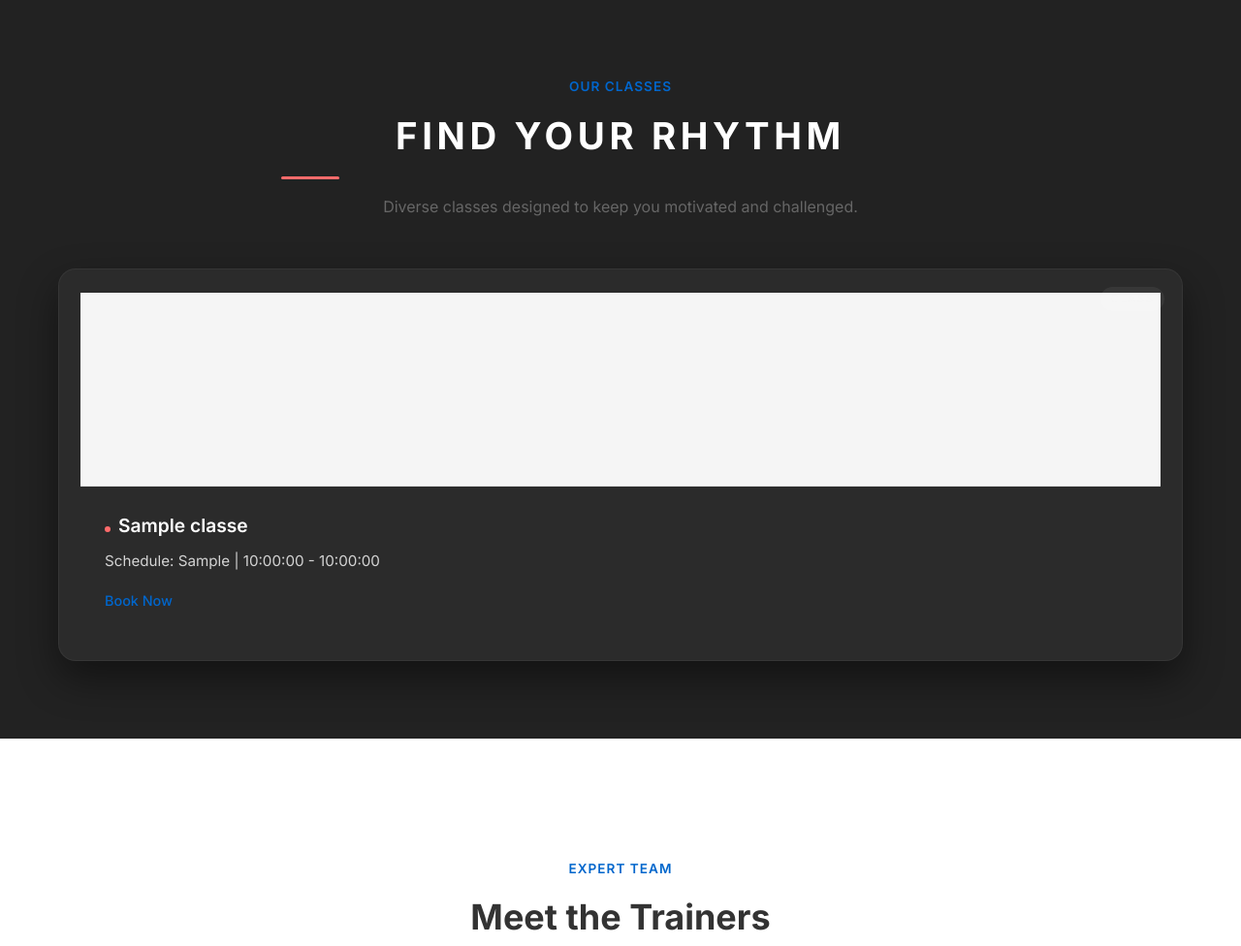
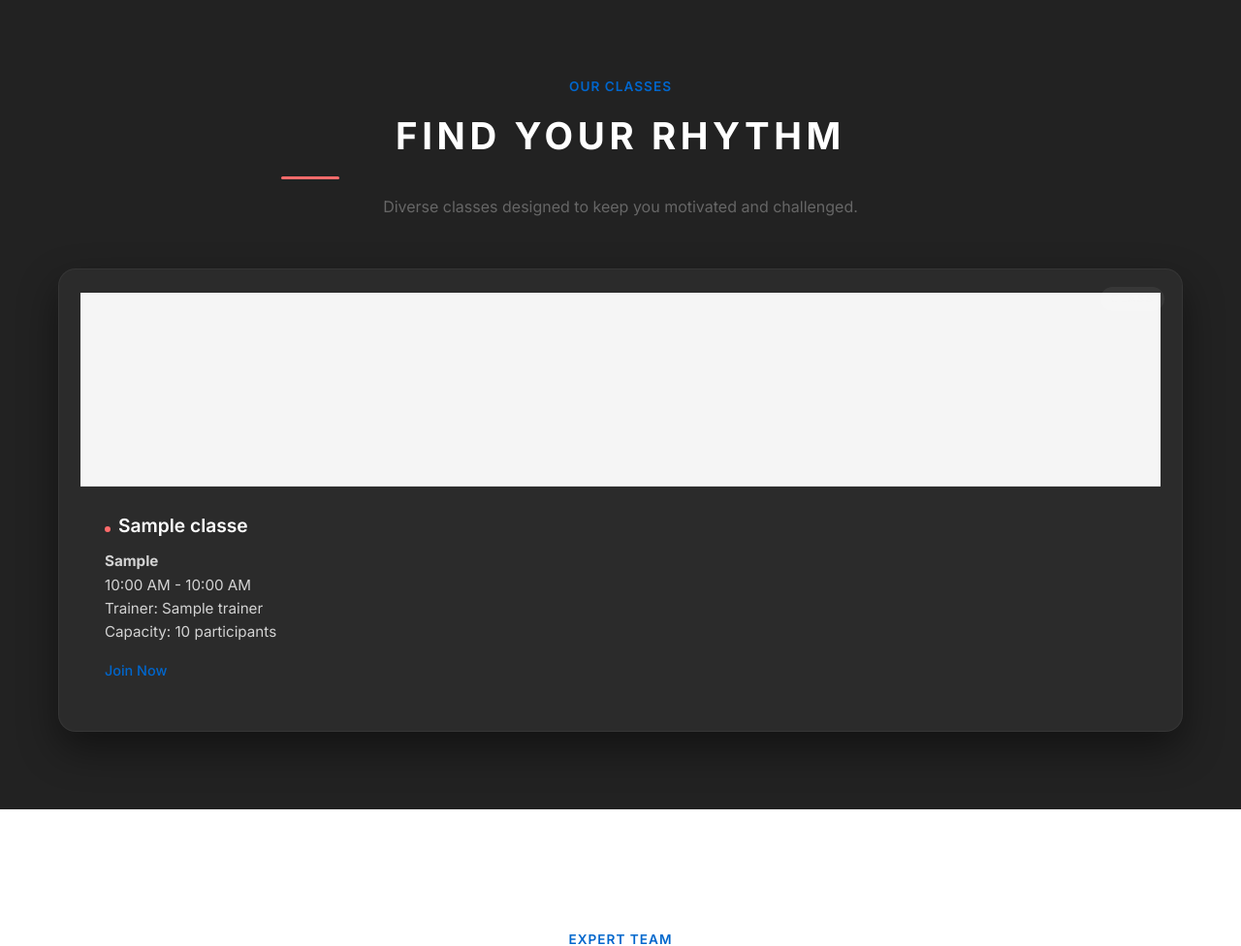
Before and after one commit to shouvikofficial/web-engineering-project, a PHP site: page / in a window 1280 px wide. Shown: the part 1640-2616 px from the top of the page at 97% size. Run offline with PHP 8.4, Linux system fonts and the light colour scheme; data comes from the database, SQL or seed files in the repository; tables that the repository leaves empty hold one stand-in row (values such as "Sample post"); grey boxes marked "Sample" are stand-in pictures.

Commit message:
Enhance class listing with trainer and capacity info
Updated the gym class display to include trainer name and class capacity by joining the trainers table. Improved time formatting and updated the booking button text. Also enhanced the message shown when no classes are available.

```diff
--- a/index.php
+++ b/index.php
@@ -100,33 +100,47 @@
         <?php
         include 'backend/connection.php';
 
-        // get all classes from database
-        $sql = "SELECT * FROM gym_classes";
+        //get classes from database
+        $sql = "SELECT gc.*, t.name as trainer_name
+                FROM gym_classes gc
+                LEFT JOIN trainers t ON gc.trainer_id = t.id
+                ORDER BY gc.id ASC";
         $result = mysqli_query($con, $sql);
 
         if (mysqli_num_rows($result) > 0) {
-
             while ($row = mysqli_fetch_assoc($result)) {
-
                 $class_name = $row['class_name'];
                 $schedule_day = $row['schedule_day'];
                 $start_time = $row['start_time'];
                 $end_time = $row['end_time'];
+                $capacity = $row['capacity'];
+                $trainer_name = $row['trainer_name'] ? $row['trainer_name'] : 'TBA';
+
+                //format time display
+                $time_display = '';
+                if ($start_time && $end_time) {
+                    $time_display = date('g:i A', strtotime($start_time)) . ' - ' . date('g:i A', strtotime($end_time));
+                }
                 ?>
 
                 <div class="card">
                     <div class="card-image"></div>
                     <div class="card-content">
                         <h3><?php echo $class_name; ?></h3>
-                        <p>Schedule: <?php echo $schedule_day; ?> | <?php echo $start_time; ?> - <?php echo $end_time; ?></p>
-                        <a href="#contact" class="card-link">Book Now</a>
+                        <p>
+                            <?php if ($schedule_day) echo "<strong>$schedule_day</strong><br>"; ?>
+                            <?php if ($time_display) echo "$time_display<br>"; ?>
+                            <?php if ($trainer_name) echo "Trainer: $trainer_name<br>"; ?>
+                            <?php if ($capacity) echo "Capacity: $capacity participants"; ?>
+                        </p>
+                        <a href="#contact" class="card-link">Join Now</a>
                     </div>
                 </div>
 
                 <?php
             }
         } else {
-            echo "<p>No classes available.</p>";
+            echo "<p>No classes available at the moment. Check back soon!</p>";
         }
         ?>
 
@@ -238,7 +252,7 @@
                 </ul>
 
                 <?php
-                // button style
+
                 if ($name == "Plus") {
                     $button = "btn-primary";
                 } else {
```
